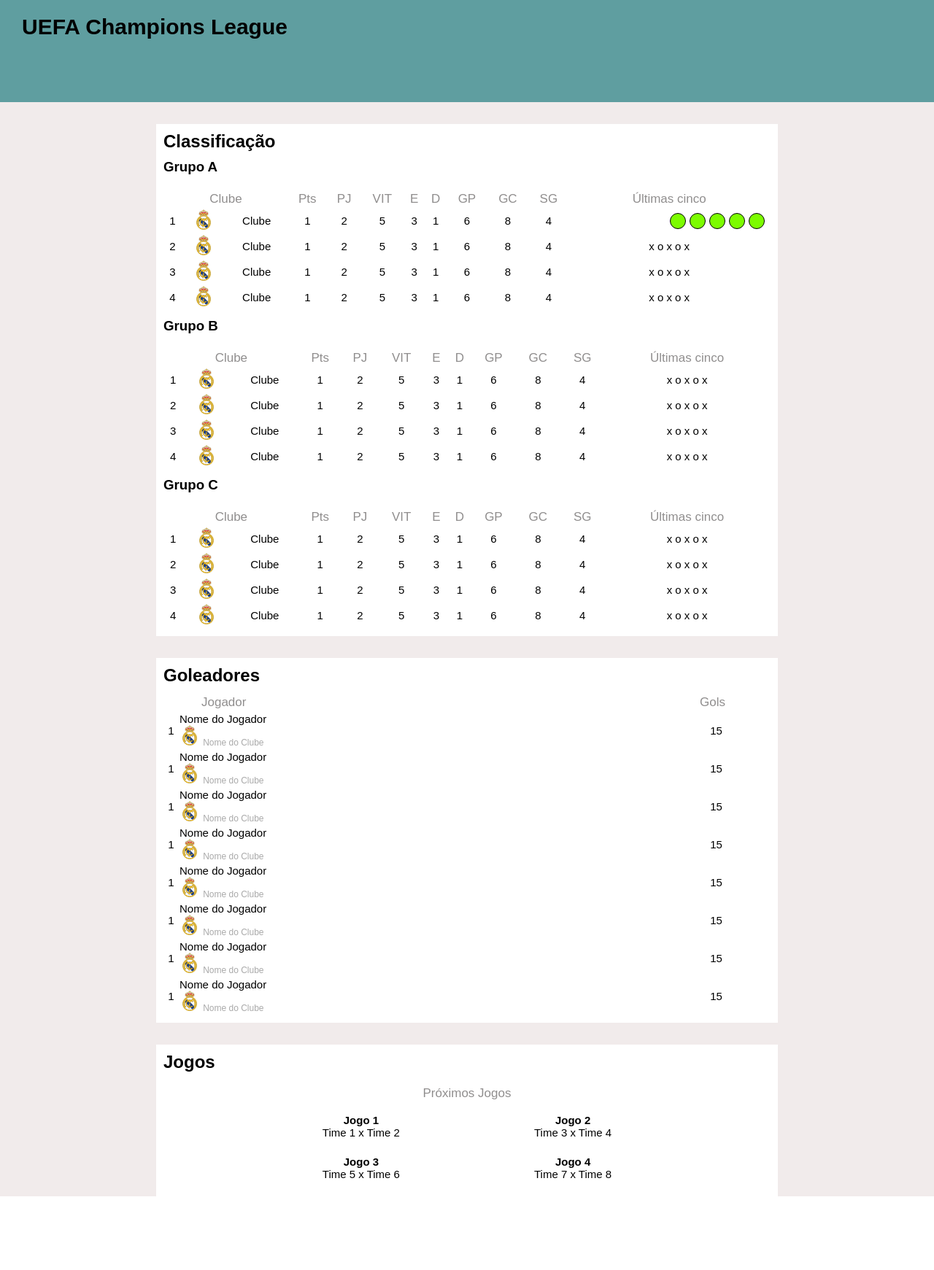
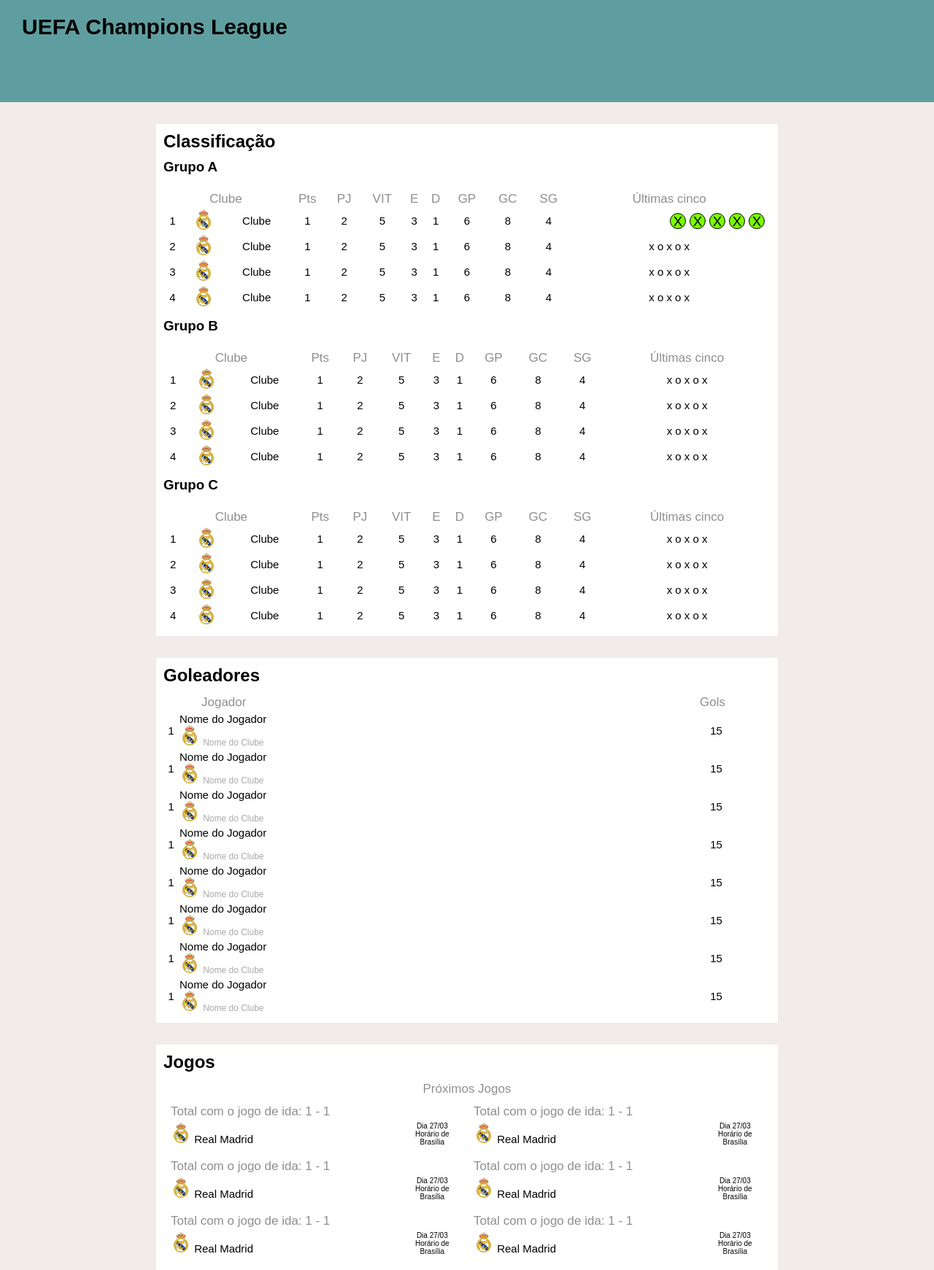
Before and after one commit to gustavo-ncoelho/ULBRA, a PHP site: page / in a window 1280 px wide. Shown: the whole page at 73% size. Before the commit the page ends 1640 px from the top, so only its background shows below. Run offline with PHP 8.4, Linux system fonts and the light colour scheme.

Commit message:
commit geral

```diff
--- a/int_dev_web/aula table/assets/css/style.css
+++ b/int_dev_web/aula table/assets/css/style.css
@@ -80,6 +80,13 @@ th{
     float: right;
     margin-right: 5px;
 }
+
+.divVit h1{
+    font-weight: 100;
+    text-align: center;
+    align-items: center;
+    font-size: 125%;
+}
 .divEmp{
     height: 20px;
     width: 20px;
@@ -89,6 +96,14 @@ th{
     float: right;
     margin-right: 5px;
 }
+
+.divEmp h1{
+    font-weight: 100;
+    text-align: center;
+    align-items: center;
+    font-size: 125%;
+}
+
 .divDer{
     height: 20px;
     width: 20px;
@@ -98,6 +113,14 @@ th{
     float: right;
     margin-right: 5px;
 }
+
+.divDer h1{
+    font-weight: 100;
+    text-align: center;
+    align-items: center;
+    font-size: 125%;
+}
+
 /*----------------*/
 
 /*Estilos Goleadores*/
@@ -140,7 +163,31 @@ th{
 }
 
 #tableJogos{
-    width: 70%;
+    width: 100%;
+}
+
+#tableJogos .tdTableJogos{
+    padding: 5px 5px 5px 5px;
+}
+
+#tableJogos .tableJogo{
+    width: 100%;
+}
+
+.tableJogo .thTableJogo{
+    text-align: left;
+}
+
+.tableJogo .tdClube{
+    text-align: left;
+    width: 80%;
+}
+
+.tableJogo .tdHorario{
     text-align: center;
-    height:150px
+    font-size: 10px;
 }
+
+#tableJogos th, #tableJogos td{
+    border-bottom: 0px;
+}
--- a/int_dev_web/aula table/index.html
+++ b/int_dev_web/aula table/index.html
@@ -51,11 +51,21 @@
                     <td>8</td>
                     <td>4</td>
                     <td>
-                        <div class="divVit"></div>
-                        <div class="divDer"></div>
-                        <div class="divEmp"></div>
-                        <div class="divVit"></div>
-                        <div class="divDer"></div>
+                        <div class="divVit">
+                            <h1>X</h1>
+                        </div>
+                        <div class="divDer">
+                            <h1>X</h1>
+                        </div>
+                        <div class="divEmp">
+                            <h1>X</h1>
+                        </div>
+                        <div class="divVit">
+                            <h1>X</h1>
+                        </div>
+                        <div class="divDer">
+                            <h1>X</h1>
+                        </div>
                     </td>
                 </tr>
 
@@ -379,9 +389,10 @@
                         <td>15</td>
                     </tr>
                 </table>
+            </div>
+        </div>
 
-            </div>
-
+        <div class="divLinha">
             <div id="divJogos">
                 <h2 class="h2TituloSessao">Jogos</h2>
                 <table id="tableJogos">
@@ -389,27 +400,115 @@
                         <th colspan="2" id="jogosTitulo">Próximos Jogos</th>
                     </tr>
                     <tr>
-                        <td>
-                            <b>Jogo 1</b> <br>
-                            Time 1 x Time 2
+                        <td class="tdTableJogos">
+                            <table class="tableJogo">
+                                <tr>
+                                    <th class="thTableJogo">Total com o jogo de ida: 1 - 1</th>
+                                </tr>
+                                <tr>
+                                    <td class="tdClube">
+                                        <img class="imgClube" src="img/real.png">
+                                        Real Madrid
+                                    </td>
+                                    <td class="tdHorario" rowspan="2">
+                                        Dia 27/03<br>
+                                        Horário de Brasília
+                                    </td>
+                                </tr>
+                            </table>
                         </td>
-                        <td>
-                            <b>Jogo 2</b> <br>
-                            Time 3 x Time 4
+                        <td class="tdTableJogos">
+                            <table class="tableJogo">
+                                <tr>
+                                    <th class="thTableJogo">Total com o jogo de ida: 1 - 1</th>
+                                </tr>
+                                <tr>
+                                    <td class="tdClube">
+                                        <img class="imgClube" src="img/real.png">
+                                        Real Madrid
+                                    </td>
+                                    <td class="tdHorario" rowspan="2">
+                                        Dia 27/03<br>
+                                        Horário de Brasília
+                                    </td>
+                                </tr>
+                            </table>
                         </td>
                     </tr>
 
                     <tr>
-                        <td>
-                            <b>Jogo 3</b> <br>
-                            Time 5 x Time 6
+                        <td class="tdTableJogos">
+                            <table class="tableJogo">
+                                <tr>
+                                    <th class="thTableJogo">Total com o jogo de ida: 1 - 1</th>
+                                </tr>
+                                <tr>
+                                    <td class="tdClube">
+                                        <img class="imgClube" src="img/real.png">
+                                        Real Madrid
+                                    </td>
+                                    <td class="tdHorario" rowspan="2">
+                                        Dia 27/03<br>
+                                        Horário de Brasília
+                                    </td>
+                                </tr>
+                            </table>
                         </td>
-                        <td>
-                            <b>Jogo 4</b> <br>
-                            Time 7 x Time 8
+                        <td class="tdTableJogos">
+                            <table class="tableJogo">
+                                <tr>
+                                    <th class="thTableJogo">Total com o jogo de ida: 1 - 1</th>
+                                </tr>
+                                <tr>
+                                    <td class="tdClube">
+                                        <img class="imgClube" src="img/real.png">
+                                        Real Madrid
+                                    </td>
+                                    <td class="tdHorario" rowspan="2">
+                                        Dia 27/03<br>
+                                        Horário de Brasília
+                                    </td>
+                                </tr>
+                            </table>
                         </td>
                     </tr>
 
+                    <tr>
+                        <td class="tdTableJogos">
+                            <table class="tableJogo">
+                                <tr>
+                                    <th class="thTableJogo">Total com o jogo de ida: 1 - 1</th>
+                                </tr>
+                                <tr>
+                                    <td class="tdClube">
+                                        <img class="imgClube" src="img/real.png">
+                                        Real Madrid
+                                    </td>
+                                    <td class="tdHorario" rowspan="2">
+                                        Dia 27/03<br>
+                                        Horário de Brasília
+                                    </td>
+                                </tr>
+                            </table>
+                        </td>
+                        <td class="tdTableJogos">
+                            <table class="tableJogo">
+                                <tr>
+                                    <th class="thTableJogo">Total com o jogo de ida: 1 - 1</th>
+                                </tr>
+                                <tr>
+                                    <td class="tdClube">
+                                        <img class="imgClube" src="img/real.png">
+                                        Real Madrid
+                                    </td>
+                                    <td class="tdHorario" rowspan="2">
+                                        Dia 27/03<br>
+                                        Horário de Brasília
+                                    </td>
+                                </tr>
+                            </table>
+                        </td>
+                    </tr>
                 </table>
             </div>
 
```
